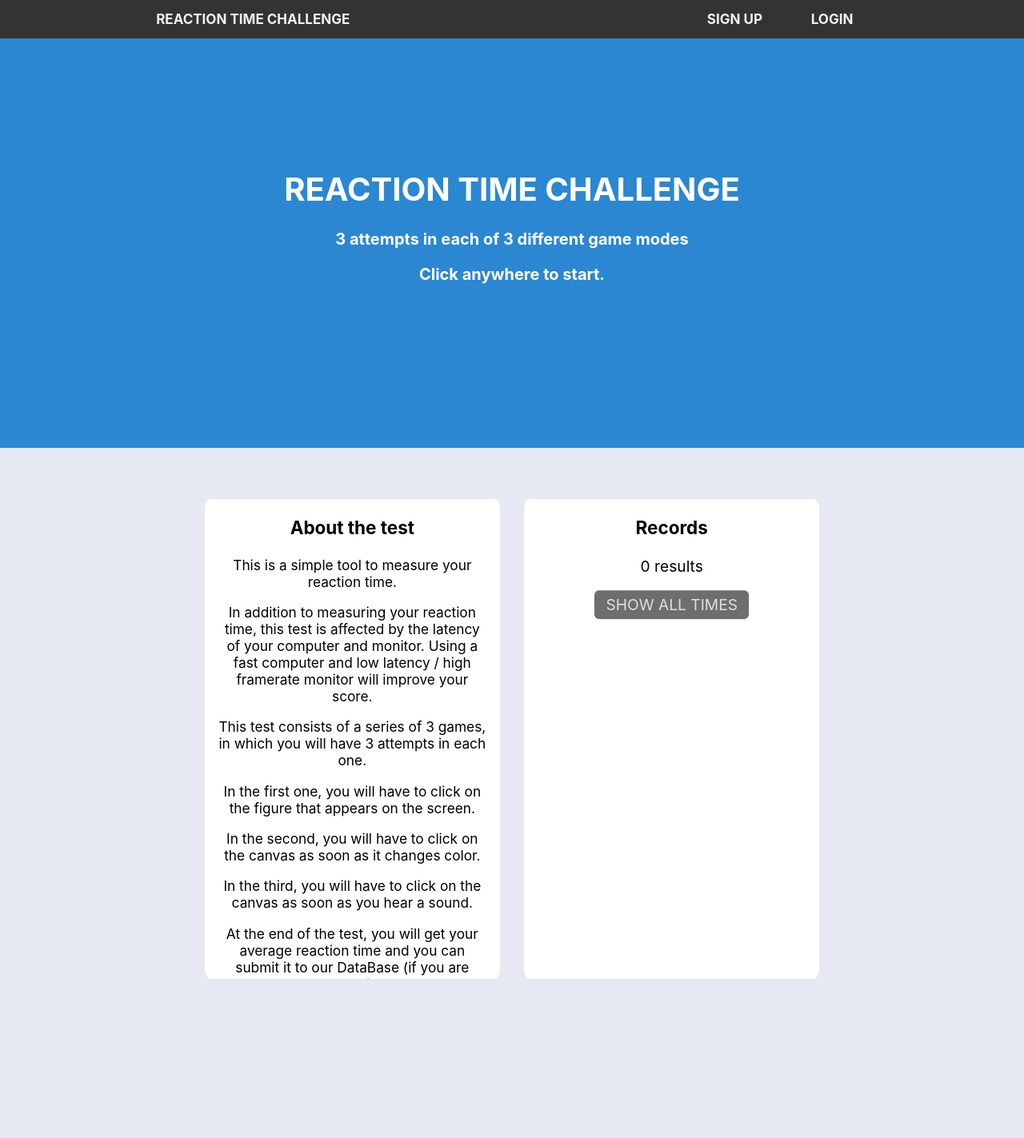
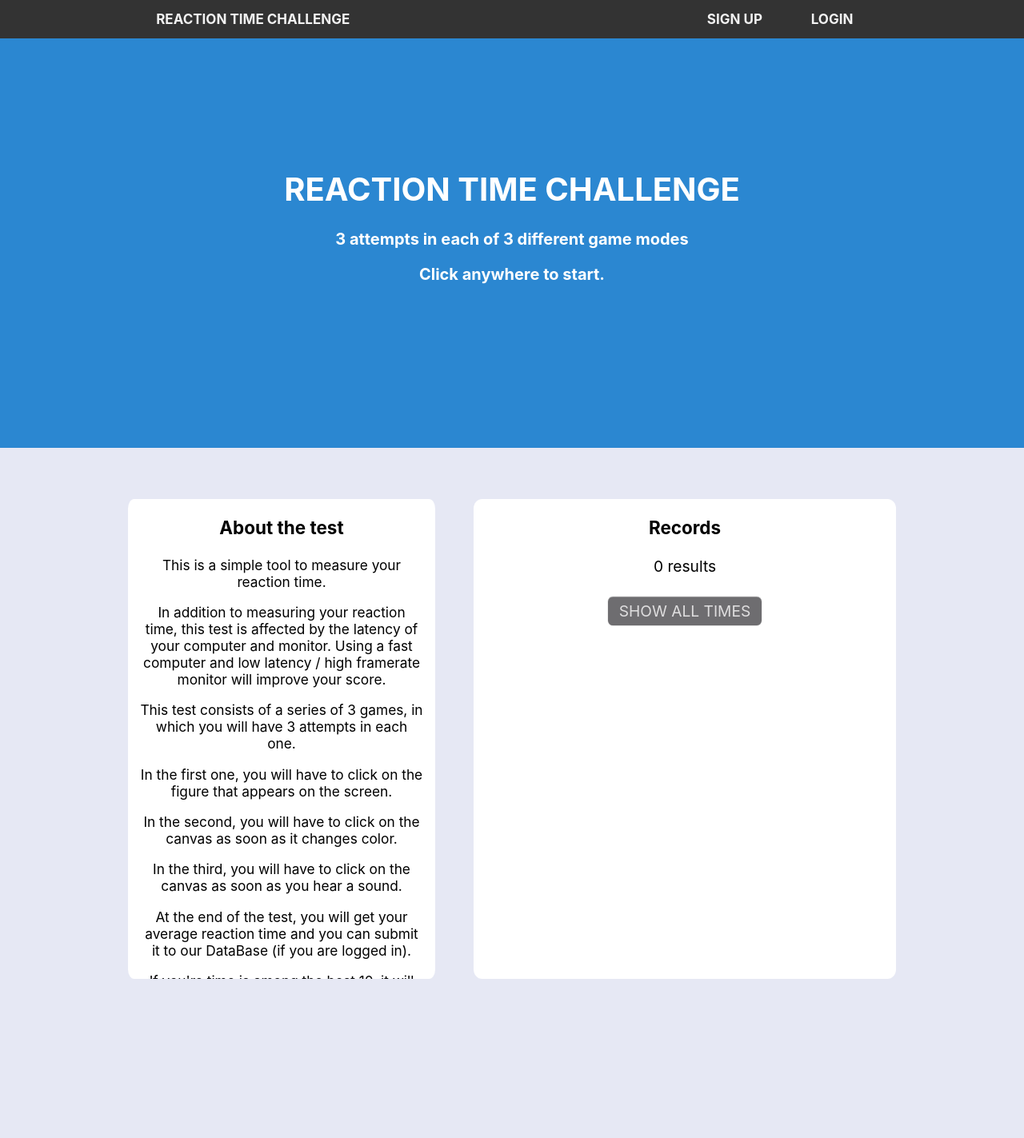
Before and after one commit to GuilhermeTeixeira13/ReactionTimeChallenge-WebGame, a PHP site: page /html/game.php in a window 1280 px wide. Shown: the top 1423 px of the page at 80% size. Run offline with PHP 8.4, Linux system fonts and the light colour scheme; data that the repository does not hold is empty; some libraries are stand-ins or nearby versions.

Commit message:
Update game.css

```diff
--- a/src/css/game.css
+++ b/src/css/game.css
@@ -142,26 +142,6 @@ body {
   font-size: 100%;
 }
 
-#infos {
-  text-align: center;
-  margin: 5% auto 5% auto;
-  width: 60%;
-  height: 50%;
-  background-color: rgb(230,232,244);
-  font-size: larger;
-  overflow:hidden;
-}
-
-#infos  #AboutTheTest {
-  float: left;
-  vertical-align: top;
-  width: 48%;
-  height: 75%;
-  background-color: white;
-  border-radius: 2%;
-  overflow:hidden;
-}
-
 #ClicouCedo1, #ClicouCedo2, #ClicouCedo3 {
   margin-left: 28.7%;
   margin-top: 5%;
@@ -303,10 +283,30 @@ input.submitButton[type="submit"]:hover {
   outline: 0;
 }
 
+#infos {
+  text-align: center;
+  margin: 5% auto 5% auto;
+  width: 75%;
+  height: 50%;
+  background-color: rgb(230,232,244);
+  font-size: larger;
+  overflow:hidden;
+}
+
+#infos #AboutTheTest {
+  float: left;
+  vertical-align: top;
+  width: 40%;
+  height: 75%;
+  background-color: white;
+  border-radius: 2%;
+  overflow:hidden;
+}
+
 #infos #Records {
   float: right;
   vertical-align: top;
-  width: 48%;
+  width: 55%;
   height: 75%;
   background-color: white;
   border-radius: 2%;
```
